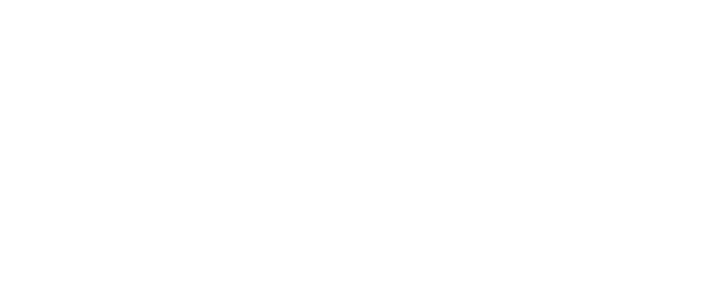
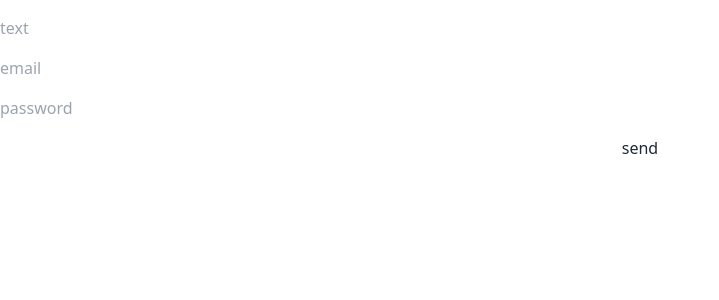
Before and after one commit to SARA3SAEED/store-redux, a React app: page /singup in a window 1280 px wide. Shown: the top 300 px of the page, without its empty margins (0-719 px from the left). Built offline with nearby package versions, Linux system fonts and the light colour scheme; the HTML template or start-up script is replaced by a standard one.

Commit message:
done func for Singup

```diff
--- a/package.json
+++ b/package.json
@@ -15,7 +15,8 @@
     "react": "^18.3.1",
     "react-dom": "^18.3.1",
     "react-redux": "^9.1.2",
-    "react-router-dom": "^6.24.1"
+    "react-router-dom": "^6.24.1",
+    "react-toastify": "^10.0.5"
   },
   "devDependencies": {
     "@types/react": "^18.3.3",
--- a/src/pages/Login.jsx
+++ b/src/pages/Login.jsx
@@ -1,6 +1,7 @@
 import React from 'react'
 
 export default function Login() {
+
   return (
     <div>
 
--- a/src/pages/Singup.jsx
+++ b/src/pages/Singup.jsx
@@ -1,9 +1,65 @@
-import React from 'react'
+import axios from 'axios'
+import React, { useState } from 'react'
+import { toast, ToastContainer } from 'react-toastify';
+import "react-toastify/dist/ReactToastify.css";
 
 export default function Singup() {
+  const [userName, setUserName] = useState('')
+  const [email, setEmail] = useState('')
+  const [password, setPassword] = useState('')
+
+  const handelPost = () => {
+    //object Containning the new user
+    const newUser = {
+      userName,
+      email,
+      password,
+      cart: [],
+      oldShipments: []
+    }
+    //validation
+    if (userName.length < 4) {
+      toast.error("User Name Must Be More Than 3 Letter", {
+        position: "top-center"
+      })
+    } else if (!email.match('[a-zA-z0-9]@gmail.[a-zA-z0-9]')) {
+      toast.error("The Email Must Contain @gmail", {
+        position: "top-center"
+      })
+    } else if (!password.match('[a-z]') || !password.match('[A-Z]') || !password.match('[0-9]')) {
+      toast.error("Password Must Contain One Small Letter , One Big Letter, One Number", {
+        position: "top-center"
+      })
+    } else {
+      axios.get('https://665736c59f970b3b36c866df.mockapi.io/reduxStore').then((res) => {
+        //look if email is already used
+        const notNew = res.data.find((e) => { e.email == email })
+        //if used show toast
+        if (notNew) {
+          toast.error("This Email Have Already Been Used", {
+            position: "top-center"
+          })
+        } else {
+          //if not used make a post req and send the object we create before
+          axios.post('https://665736c59f970b3b36c866df.mockapi.io/reduxStore', newUser)
+        }
+      })
+    }
+
+  }
+
+
+
+
   return (
-    <div>
+    <div className='flex flex-col gap-4'>
+      {/* toast */}
+      <ToastContainer stacked />
 
+      <input value={userName} onChange={(e) => setUserName(e.target.value)} placeholder='text' type="text" name="" id="" />
+      <input value={email} onChange={(e) => setEmail(e.target.value)} placeholder='email' type="email" name="" id="" />
+      <input value={password} onChange={(e) => setPassword(e.target.value)} placeholder='password' type="password" name="" id="" />
+      <button onClick={handelPost}>send  </button>
     </div>
   )
 }
```
Also changed, not shown: 1 other file (tests, documents, lock files or other folders).
